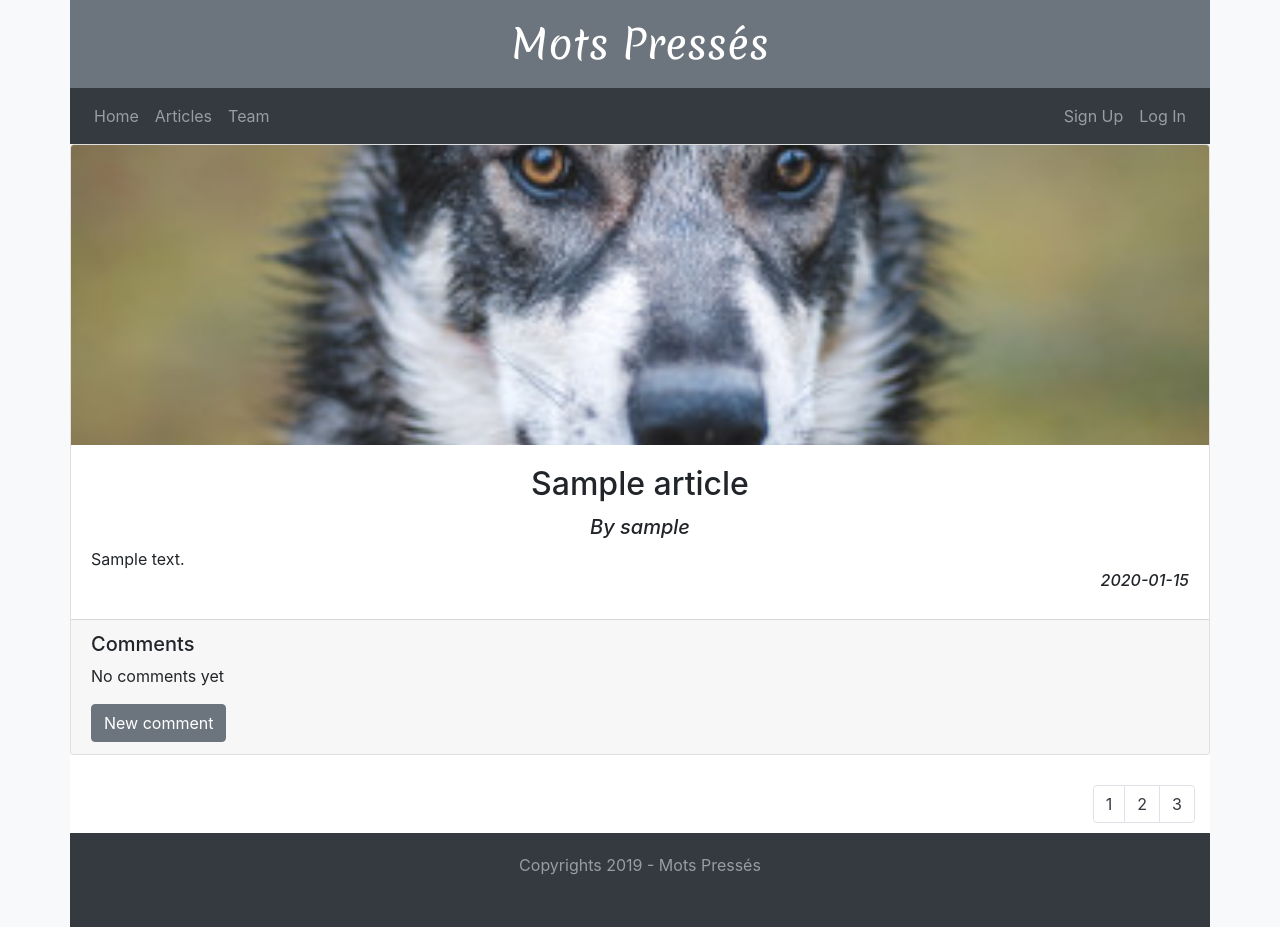
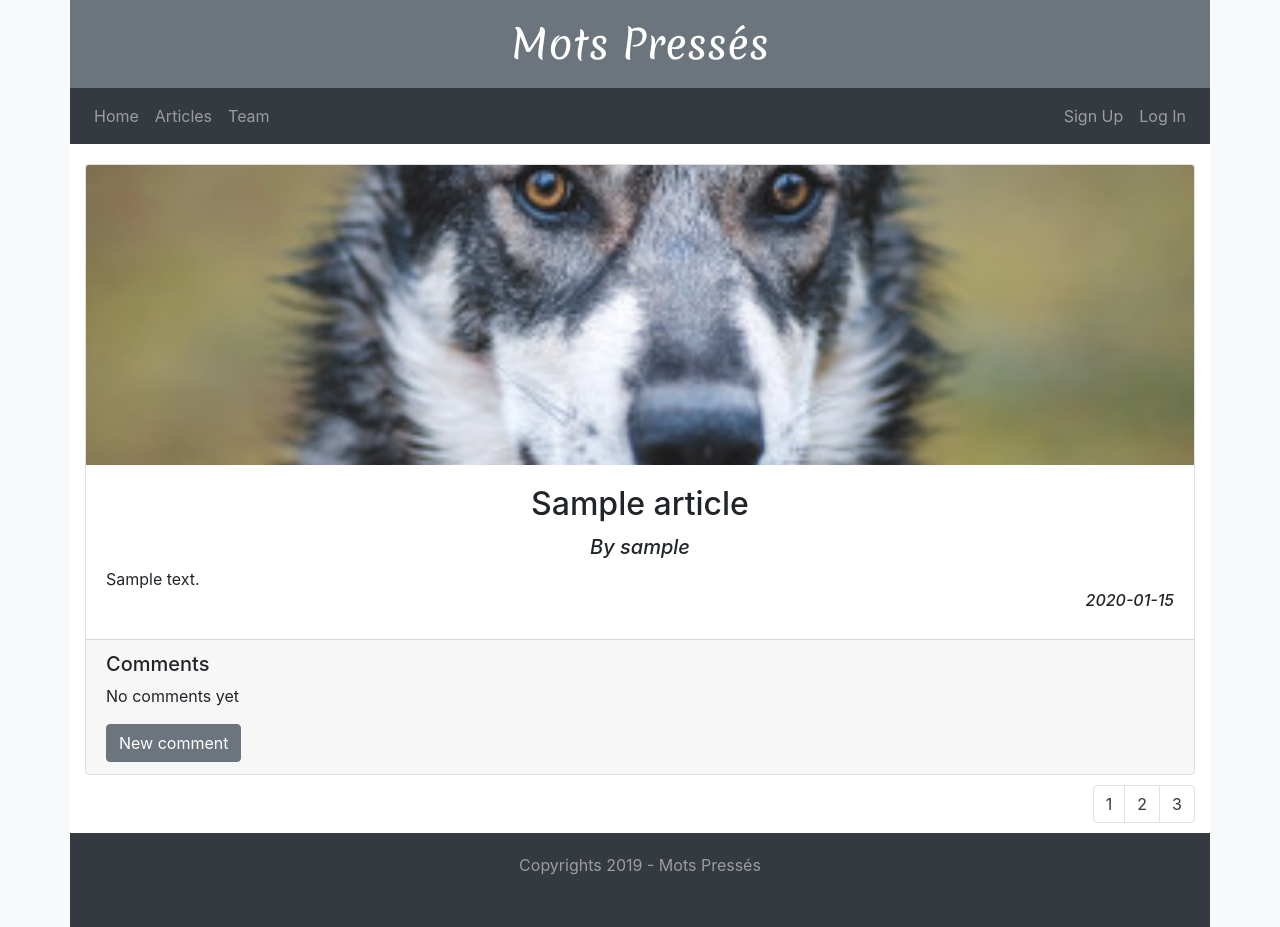
Before and after one commit to scalajeremy/blog-php, a PHP site: template src/View/common/articles.twig in a window 1280 px wide. Run offline with PHP 8.4, Linux system fonts and the light colour scheme; the template is opened without the code that fills it: most values are stand-ins (such as "Sample title", 1, 10 or a date in 2020); some libraries are stand-ins or nearby versions.

Commit message:
Fix some css

```diff
--- a/public/css/master.css
+++ b/public/css/master.css
@@ -82,7 +82,8 @@ footer {
   padding: 10px; }
 
 .card-article {
-  padding-bottom: 20px; }
+  padding-top: 20px;
+  margin: 0; }
   .card-article img {
     max-height: 300px;
     object-fit: cover; }
--- a/src/View/common/common.twig
+++ b/src/View/common/common.twig
@@ -4,7 +4,7 @@
     <meta charset="utf-8">
     <link href="https://fonts.googleapis.com/css?family=Gloria+Hallelujah|Merienda" rel="stylesheet">
     <link rel="stylesheet" href="https://stackpath.bootstrapcdn.com/bootstrap/4.3.1/css/bootstrap.min.css" integrity="sha384-ggOyR0iXCbMQv3Xipma34MD+dH/1fQ784/j6cY/iJTQUOhcWr7x9JvoRxT2MZw1T" crossorigin="anonymous">
-    <link rel="stylesheet" href="/css/master.css">
+    <link rel="stylesheet" href="./css/master.css">
 
     <title>Mots Pressés</title>
   </head>
--- a/src/scss/master.scss
+++ b/src/scss/master.scss
@@ -110,7 +110,8 @@ footer {
 }
 
 .card-article {
-  padding-bottom: 20px;
+  padding-top: 20px;
+  margin: 0;
 
   img {
     max-height: 300px;
```
